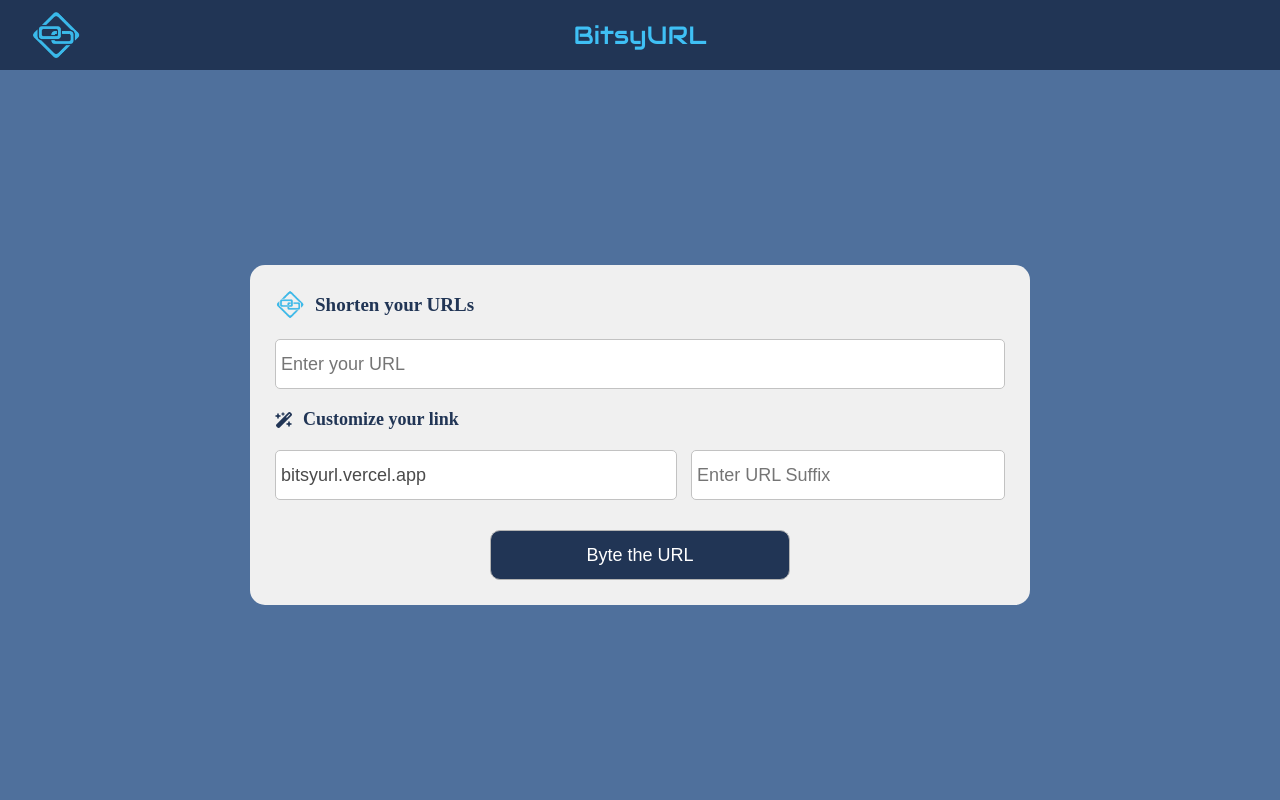
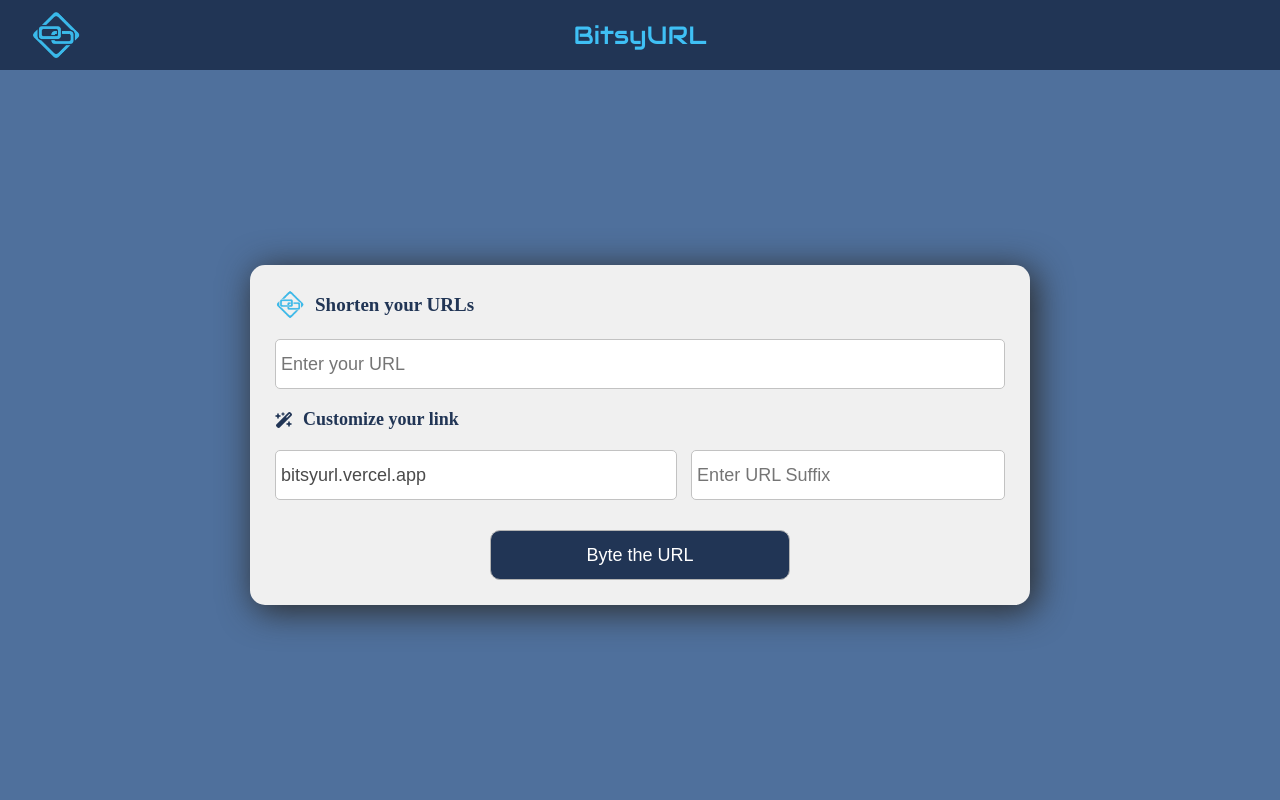
Before and after one commit to GuthaPrathyush/BitsyURL, a React (Vite) app in the folder BitsyURL/: page / in a window 1280 px wide. Shown: the top 800 px of the page. Built offline with nearby package versions, Linux system fonts and the light colour scheme.

Commit message:
Added box shadow

```diff
--- a/BitsyURL/src/Components/Footer/footer.css
+++ b/BitsyURL/src/Components/Footer/footer.css
@@ -23,6 +23,7 @@
         i {
             font-size: 20px;
             color: #3fc0f5;
+            cursor: pointer;
         }
     }
     hr {
--- a/BitsyURL/src/Components/Home/home.css
+++ b/BitsyURL/src/Components/Home/home.css
@@ -30,6 +30,7 @@
             display: flex;
             flex-direction: column;
             align-items: flex-start;
+            box-shadow: 5px 5px 34px 1px rgb(43, 43, 43);
             .heading {
                 display: flex;
                 align-items: center;
@@ -186,6 +187,7 @@
             .urlMaker {
                 border-radius: 0;
                 background-color: #4F709C;
+                box-shadow: unset;
                 .heading {
                     p {
                         color: #F0F0F0
```
